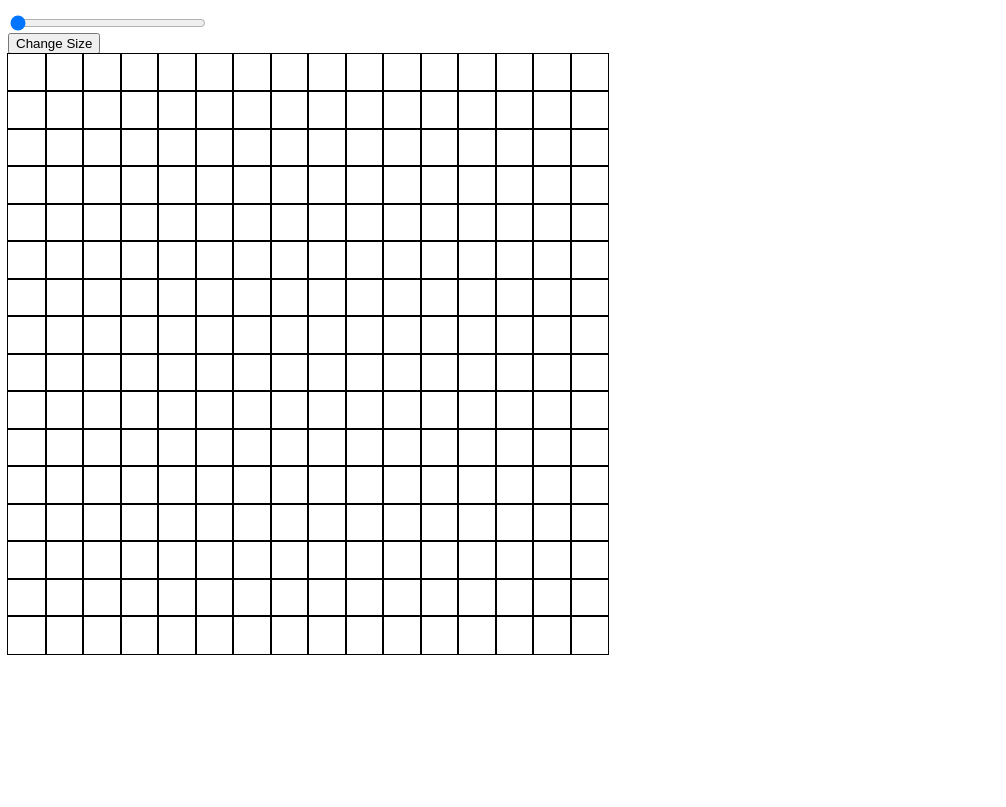
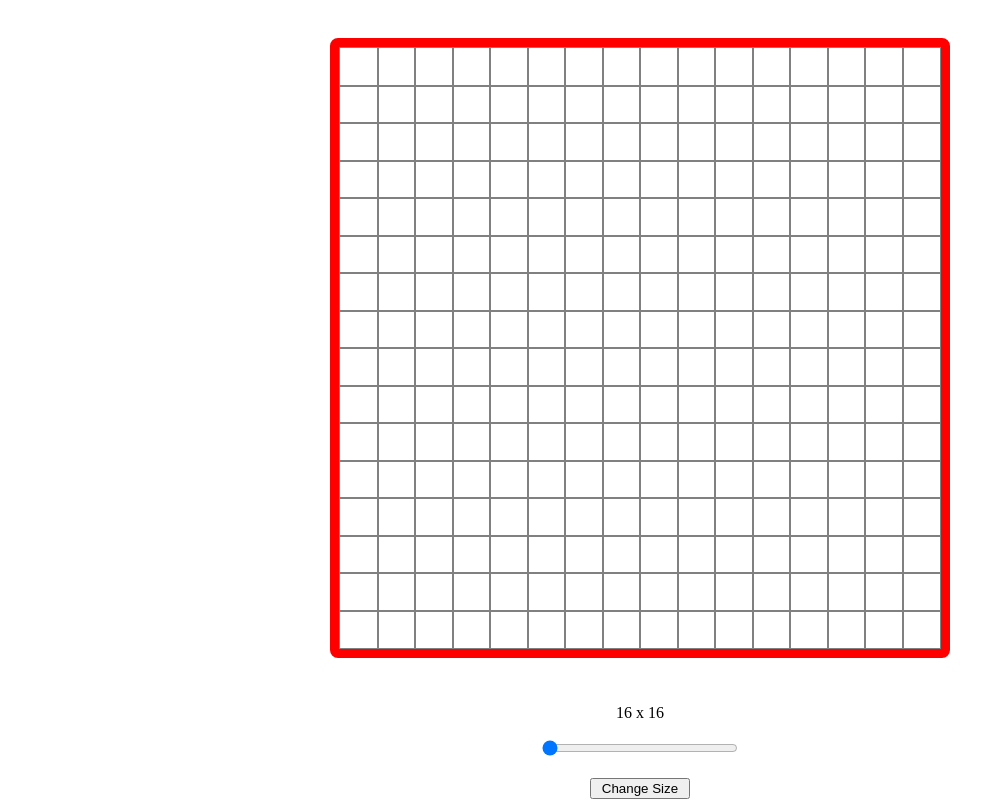
Before and after one commit to Tsanichara/Etch-A-Sketch, a plain HTML site: page index.html in a window 1280 px wide. Shown: the part 117-924 px from the top of the page, without its empty margins (0-1006 px from the left). Before the commit the page ends 800 px from the top, so only its background shows below. Drawn offline with Linux system fonts and the light colour scheme.

Commit message:
Edited style and layout of page

```diff
--- a/Etch.js
+++ b/Etch.js
@@ -1,21 +1,8 @@
 const container = document.querySelector(".container");
 
-/*
-function createDivs(){
+let sizeBtn = document.querySelector(".size");
 
-    for(let i = 0; i < 256; i++){
-        let newDiv = document.createElement("div");
-        newDiv.classList.add('box');
-        newDiv.style.outline = "1px solid black";
-        newDiv.addEventListener("mouseover", function(){
-            newDiv.style.backgroundColor = "black";
-        })
 
-        container.appendChild(newDiv);
-    }
-
-}
-*/
 
 
 function createDivs(n){
@@ -26,7 +13,7 @@ function createDivs(n){
     for(let i = 0; i < square; i++){
         let newDiv = document.createElement("div");
         newDiv.classList.add('box');
-        newDiv.style.outline = "1px solid black";
+        newDiv.style.outline = "1px solid gray";
         newDiv.addEventListener("mouseover", function(){
             newDiv.style.backgroundColor = "black";
         })
@@ -49,7 +36,6 @@ function sizeChange(n){
 }
 
 
-let sizeBtn = document.querySelector(".size");
 
 sizeBtn.addEventListener("click", function(){
     let newSize = document.getElementById("range").value;
--- a/index.html
+++ b/index.html
@@ -10,23 +10,30 @@
 <body>
     <h1>Etch-A-Sketch</h1>
 
-    <div class="EditSize">
-        <div class="slideContainer">
-            <p><span id="value">16</span> x <span id="value2">16</span></p>
-            <input type="range" min="16" max="100" value="16" class="slider" id="range">
+    <div class="containerWhole">
+        <div class="container">
 
         </div>
 
-        <button class="size">Change Size</button>
+        <div class="EditSize">
+            <div class="slideContainer">
+                <p class="sliderValue"><span id="value">16</span> x <span id="value2">16</span></p>
+                <input type="range" min="16" max="100" value="16" class="slider" id="range">
+
+            </div>
+
+            <button class="size">Change Size</button>
+
+
+        </div>
 
 
     </div>
 
 
 
-    <div class="container">
 
-    </div>
+
 
 
     <script src="Etch.js"></script>
--- a/styles.css
+++ b/styles.css
@@ -2,13 +2,11 @@
     display: grid;
     width: 600px;
     height: 600px;
+    border: 10px solid red;
+    border-radius: 8px;
+    margin: 30px;
 
 }
-/*
-grid-template-columns: repeat(16, 30px);
-    grid-template-rows: repeat(16, 30px);
-*/
-
 
 .slideContainer{
     display: flex;
@@ -16,3 +14,30 @@ grid-template-columns: repeat(16, 30px);
 
     width: 200px;
 }
+
+
+h1{
+    text-align: center;
+    font-size: 50px;
+}
+
+.containerWhole{
+    display: flex;
+    flex-direction: column;
+    align-items: center;
+}
+
+.sliderValue{
+    text-align: center;
+}
+
+.EditSize{
+    display: flex;
+    flex-direction: column;
+    gap: 20px;
+}
+.size{
+    width: 100px;
+    align-self: center;
+
+}
```
